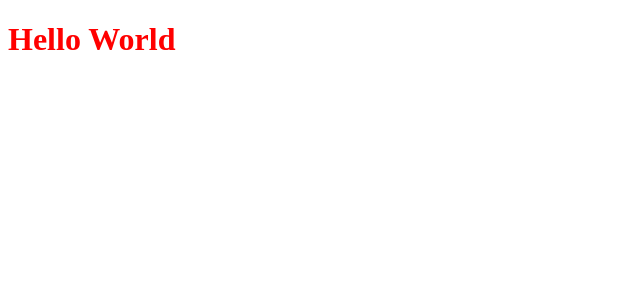
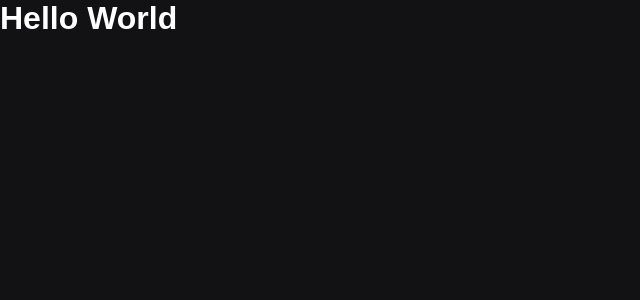
Before and after one commit to matheuspmsilveira/ignews, a Next.js app: page / in a window 1280 px wide. Shown: the top 300 px of the page, without its empty margins (0-640 px from the left). Built offline with nearby package versions, Linux system fonts and the light colour scheme.

Commit message:
impl: global style

```diff
--- a/src/pages/_app.tsx
+++ b/src/pages/_app.tsx
@@ -1,4 +1,6 @@
 import { AppProps } from 'next/app';
+
+import '../styles/global.scss';
 
 function MyApp({ Component, pageProps }) {
   return <Component {...pageProps} />;
--- a/src/pages/index.tsx
+++ b/src/pages/index.tsx
@@ -1,14 +1,12 @@
 import Head from 'next/head';
-
-import styles from '../styles/home.module.scss';
 
 export default function Home() {
   return (
-    <div>
+    <>
       <Head>
         <title>ig.news</title>
       </Head>
-      <h1 className={styles.title}>Hello World</h1>
-    </div>
+      <h1>Hello World</h1>
+    </>
   );
 }
--- /dev/null
+++ b/src/styles/global.scss
@@ -0,0 +1,50 @@
+* {
+  margin: 0;
+  padding: 0;
+  box-sizing: border-box;
+}
+
+:root {
+  --white: #ffffff;
+
+  --gray-50: #e1e1e6;
+  --gray-300: #a8a8b3;
+  --gray-900: #121214;
+
+  --cyan--500: #61dafb;
+  --yellow-500: #eba417;
+}
+
+body {
+  background: var(--gray-900);
+  color: var(--white);
+}
+
+@media (max-width: 1080px) {
+  html {
+    font-size: 93.75%;
+  }
+}
+
+@media (max-width: 720px) {
+  html {
+    font-size: 87.5%;
+  }
+}
+
+body,
+input,
+textarea,
+select,
+button {
+  font: 400 1rem 'Robot', sans-serif;
+}
+
+button {
+  cursor: pointer;
+}
+
+a {
+  color: inherit;
+  text-decoration: none;
+}
--- a/src/styles/home.module.scss
+++ /dev/null
@@ -1,3 +0,0 @@
-.title {
-  color: red;
-}
```
